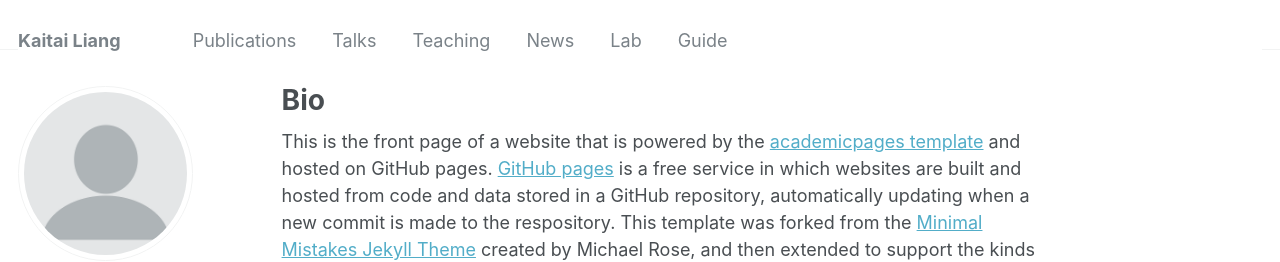
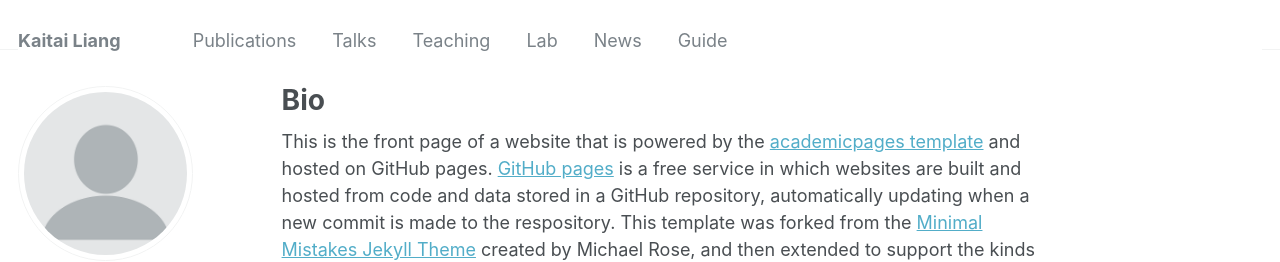
Before and after one commit to kaitailiang/kaitailiang.github.io, a Jekyll site: the page built from _pages/about.md, in a window 1280 px wide. Shown: the top 262 px of the page. Built offline with Jekyll 4.4.1, drawn with Linux system fonts in a browser that asks for light colours; some web fonts are replaced.

```diff
--- a/_data/navigation.yml
+++ b/_data/navigation.yml
@@ -9,10 +9,10 @@ main:
   - title: "Teaching"
     url: /teaching/
 
-  - title: "News"
+  - title: "Lab"
     url: /portfolio/
 
-  - title: "Lab"
+  - title: "News"
     url: /year-archive/
 
 #  - title: "CV"
```
